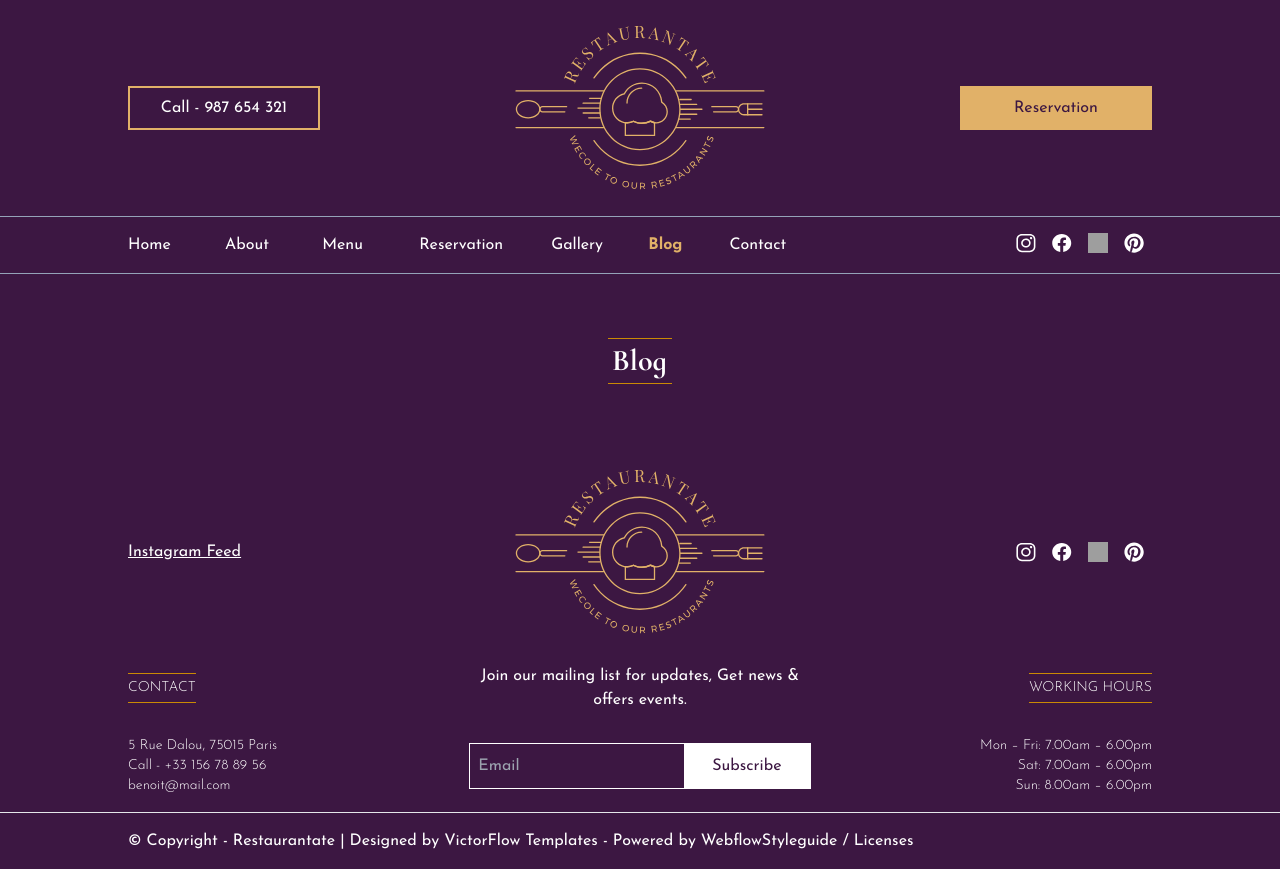
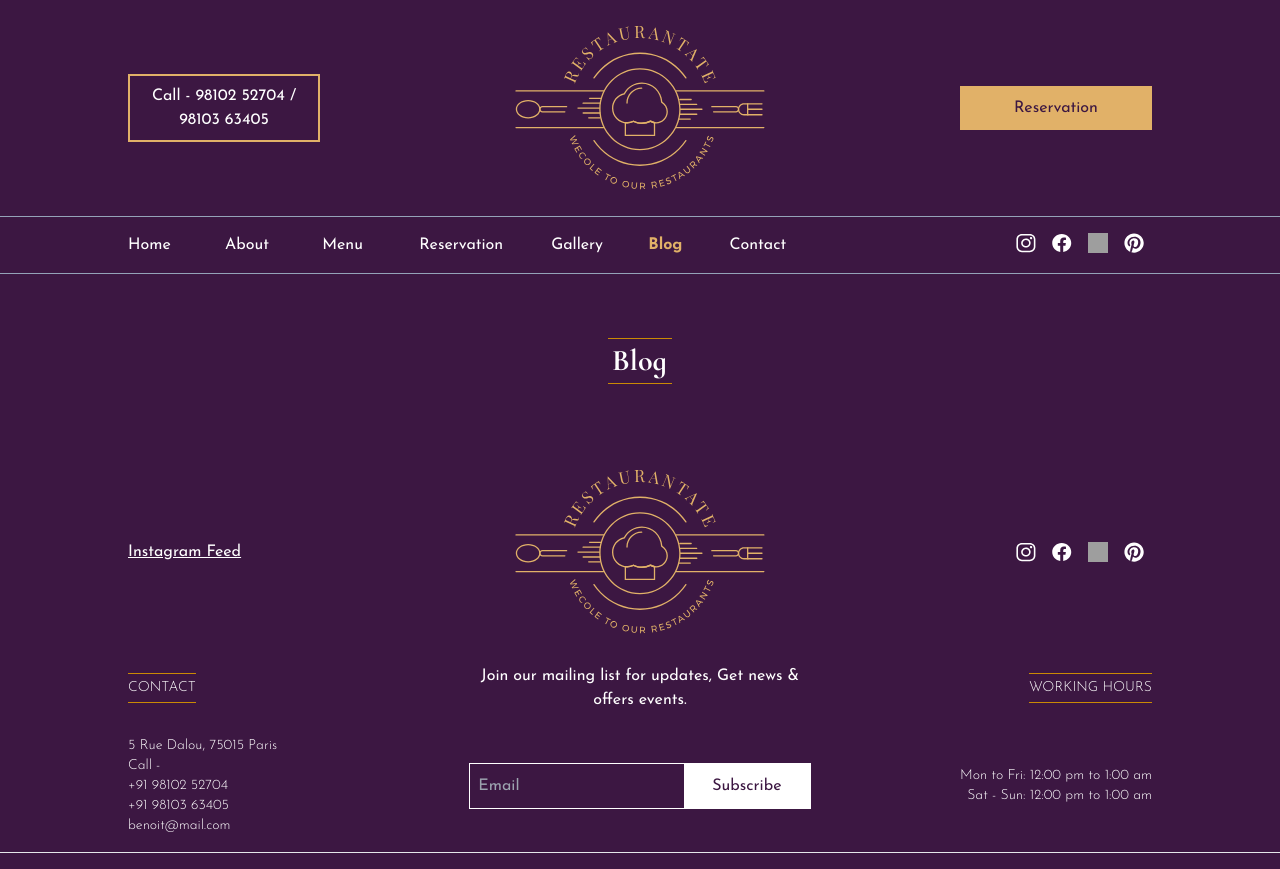
Before and after one commit to abhijitacharya793/restaurantapp, a Next.js app in the folder frontend1/: page /blog in a window 1280 px wide. Built offline with nearby package versions, Linux system fonts and the light colour scheme; grey boxes are pictures that could not be loaded.

Commit message:
Some data added

```diff
--- a/frontend1/src/app/home/section1.tsx
+++ b/frontend1/src/app/home/section1.tsx
@@ -17,7 +17,7 @@ export function Section1() {
             className="items-center text-left"
           >
             <h1 className="text-6xl text-white app-header font-bold lg:pt-32 sm:pt-10">
-              Welcome to Restaurantate
+              Welcome to <br/>Café After Hours
             </h1>
 
             <p className="text-sm text-white pt-8 lg:w-96">
--- a/frontend1/src/app/home/section2.tsx
+++ b/frontend1/src/app/home/section2.tsx
@@ -31,7 +31,13 @@ export function Section2() {
               <div className="w-5/6 h-16 p-2">
                 <p className="text-xl app-header font-bold">Locate Us</p>
                 <p className="text-xs text-app-gray">
-                  Riverside 25, San Francisco, California
+                  1st Floor <br />
+                  City Centre Mall
+                  <br />
+                  Sector 12, Dwarka
+                  <br />
+                  New Delhi -110078
+                  <br />
                 </p>
               </div>
             </div>
@@ -44,7 +50,8 @@ export function Section2() {
               <div className="w-4/6 h-16 p-2">
                 <p className="text-lg app-header font-bold">Open Hours</p>
                 <p className="text-xs text-app-gray">
-                  Mon To Fri 9:00 AM - 9:00 PM
+                  Mon to Fri= 12:00 pm to 1:00 am<br/>
+                  Sat – Sun= 12:00 pm to 1:00 am
                 </p>
               </div>
             </div>
--- a/frontend1/src/components/Footer.tsx
+++ b/frontend1/src/components/Footer.tsx
@@ -66,7 +66,10 @@ export function Footer() {
             <p className="text-sm font-light">
               5 Rue Dalou, 75015 Paris
               <br />
-              Call - +33 156 78 89 56
+              Call - <br />
+              +91 98102 52704
+              <br />
+              +91 98103 63405
               <br />
               benoit@mail.com
             </p>
@@ -94,23 +97,14 @@ export function Footer() {
           </div>
           <div className="w-1/3 flex items-center justify-end">
             <p className="text-sm font-light text-right">
-              Mon – Fri: 7.00am – 6.00pm
+              Mon to Fri: 12:00 pm to 1:00 am
               <br />
-              Sat: 7.00am – 6.00pm
-              <br />
-              Sun: 8.00am – 6.00pm
+              Sat - Sun: 12:00 pm to 1:00 am
             </p>
           </div>
         </div>
       </div>
       <hr />
-      <div className="lg:max-w-screen-lg sm:max-w-screen-sm mx-auto flex text-white py-4 w-full">
-        <div className="">
-          © Copyright - Restaurantate | Designed by VictorFlow Templates -
-          Powered by Webflow
-        </div>
-        <div className="flex items-end">Styleguide / Licenses</div>
-      </div>
     </>
   );
 }
--- a/frontend1/src/components/Header.tsx
+++ b/frontend1/src/components/Header.tsx
@@ -32,7 +32,7 @@ export function Header({ active_page }: HeaderProps) {
             color="border-app-yellow"
             fill="bg-app-purple"
             fontcolor="text-white"
-            text="Call - 987 654 321"
+            text="Call - 98102 52704 / 98103 63405"
             hover_color={"hover:border-app-yellow"}
             hover_fill={"hover:bg-app-yellow"}
             hover_fontcolor={"hover:text-app-purple"}
```
